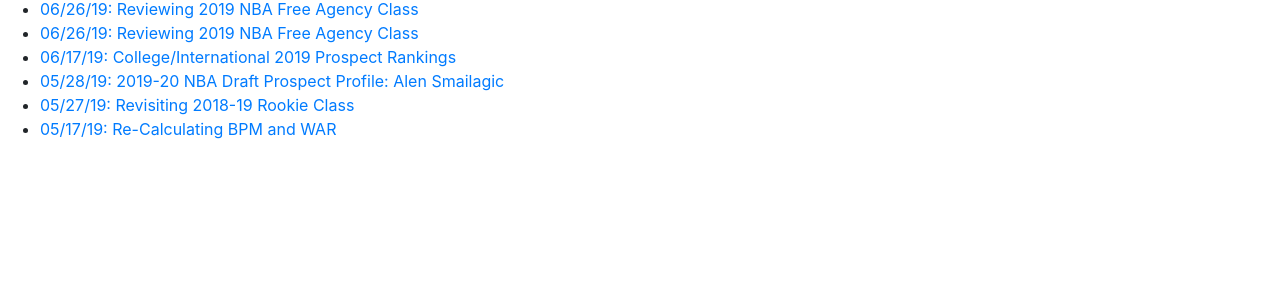
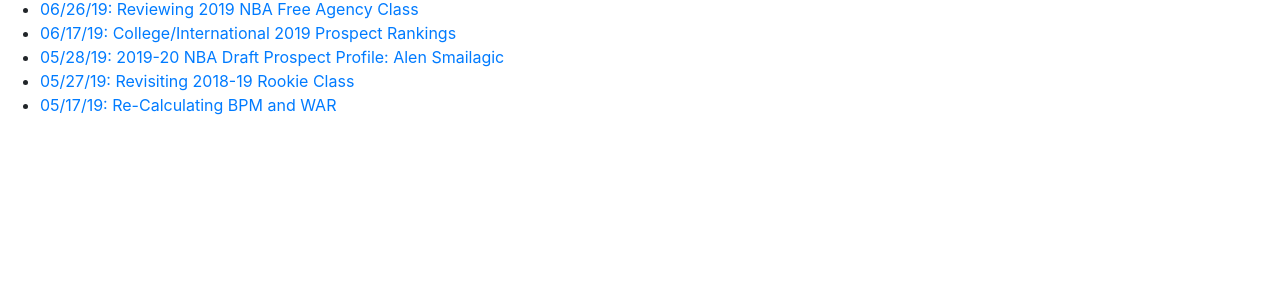
Before and after one commit to SanjayPothula/sanjaypothula.github.io, a plain HTML site: page index.html in a window 1280 px wide. Shown: the part 496-800 px from the top of the page. Drawn offline with nearby package versions, Linux system fonts and the light colour scheme.

Commit message:
update index file

```diff
--- a/index.html
+++ b/index.html
@@ -29,7 +29,6 @@
 <h2>Basketball Analysis</h2>
 <ul>
 	<li><a href="pdf/freeagency2019.pdf">06/26/19: Reviewing 2019 NBA Free Agency Class</a></li>
-	<li><a href="pdf/freeagency2019.pdf">06/26/19: Reviewing 2019 NBA Free Agency Class</a></li>
 	<li><a href="pdf/college_draft_rankings.pdf">06/17/19: College/International 2019 Prospect Rankings</a></li>
 	<li><a href="pdf/alensmailagic.pdf">05/28/19: 2019-20 NBA Draft Prospect Profile: Alen Smailagic</a></li>
 	<li><a href="pdf/roy2019.pdf">05/27/19: Revisiting 2018-19 Rookie Class</a></li>
```
